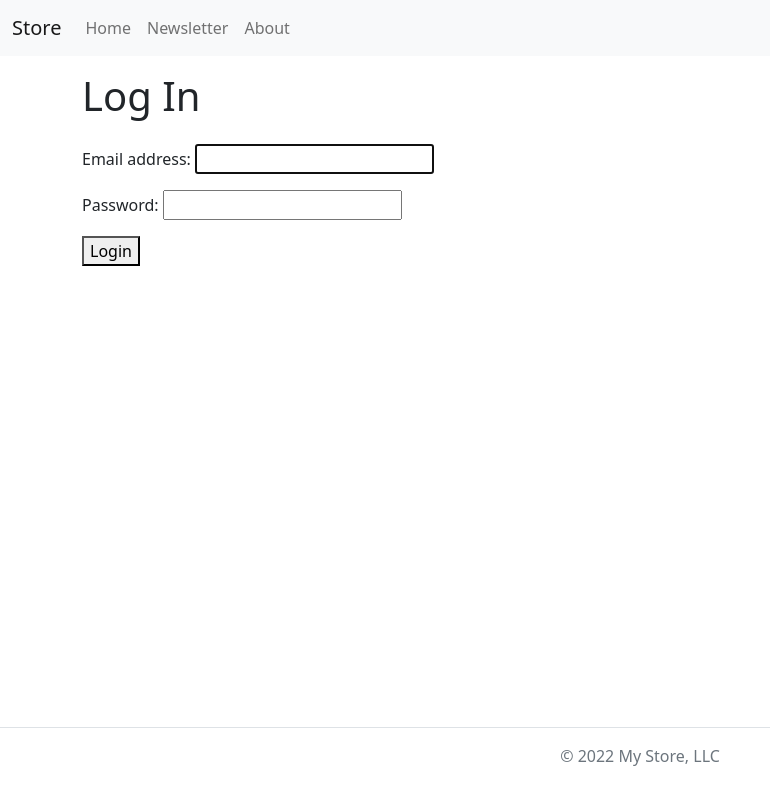
After one commit to jeremy886/django-course-project, a Django app: page /login/ in a window 1280 px wide. The commit adds this page. Shown: the whole page, without its empty margins (0-770 px from the left). Run offline with Django 4.2, Linux system fonts and the light colour scheme.

Commit message:
Allow users to login

```diff
--- a/my_store/settings.py
+++ b/my_store/settings.py
@@ -102,6 +102,10 @@ AUTH_PASSWORD_VALIDATORS = [
     },
 ]
 
+AUTH_USER_MODEL = 'users.User'
+
+LOGIN_REDIRECT_URL = '/'
+
 
 # Internationalization
 # https://docs.djangoproject.com/en/4.1/topics/i18n/
--- a/my_store/urls.py
+++ b/my_store/urls.py
@@ -24,5 +24,6 @@ urlpatterns = [
     path('', home),
     path('', include('newsletter.urls')),
     path('', include('products.urls')),
+    path('', include('users.urls')),
     path('admin/', admin.site.urls),
 ]
--- a/templates/_navbar.html
+++ b/templates/_navbar.html
@@ -16,6 +16,13 @@
                     <a class="nav-link{% if request.path == '/about/' %} active{% endif %}" href="/about/">About</a>
                 </li>
             </ul>
+            <ul class="navbar-nav ms-auto">
+                {% if user.is_authenticated %}
+                <li class="nav-item">
+                    <span class="navbar-text">{{ user.email }}</span>
+                </li>
+                {% endif %}
+            </ul>
         </div>
     </div>
 </nav>
--- /dev/null
+++ b/templates/login.html
@@ -0,0 +1,15 @@
+{% extends 'base.html' %}
+
+{% block title %}Login -- My Store{% endblock %}
+
+{% block header %}
+    <h1>Log In</h1>
+{% endblock header %}
+
+{% block content %}
+   <form method="post">
+       {% csrf_token %}
+       {{ form.as_p }}
+       <button type="submit">Login</button>
+   </form>
+{% endblock content %}
--- /dev/null
+++ b/users/urls.py
@@ -0,0 +1,6 @@
+from django.urls import path
+from django.contrib.auth import views as auth_views
+
+urlpatterns = [
+    path('login/', auth_views.LoginView.as_view(template_name='login.html')),
+]
```
Also changed, not shown: users/models.py (+24 -1 lines), users/migrations/0002_alter_user_managers.py (added).
